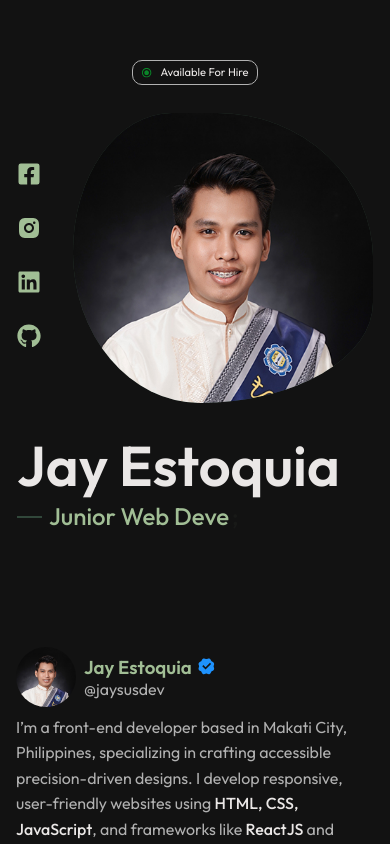
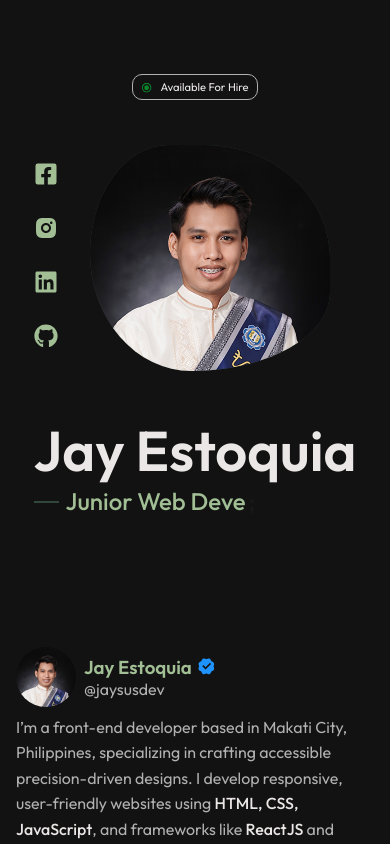
Before and after one commit to Jaysus-dev/jaysus-dev-portfoliov2, a React (Vite) app: page /profile in a window 390 px wide. Shown: the top 844 px of the page. Built offline with nearby package versions, Linux system fonts and the light colour scheme.

Commit message:
edited responsiveness

```diff
--- a/src/components/Aside/Aside.css
+++ b/src/components/Aside/Aside.css
@@ -89,9 +89,8 @@
 
 .aside__img {
   background: center/cover;
-  max-width: 250px;
+  max-width: 240px;
   width: 100%;
-  height: 100%;
   box-shadow: inset 0 0 0 2px rgb(49, 71, 58);
   animation: profile_animate 8s ease-in-out infinite 1s;
 }
@@ -209,6 +208,7 @@
   .aside__wrapper {
     display: grid;
     grid-template-columns: repeat(1, 1fr);
+    gap: 0.5rem;
   }
   .aside__mid {
     display: flex;
@@ -216,12 +216,4 @@
     align-items: center;
     gap: 0rem;
   }
-  .aside__img {
-    background: center/cover;
-    max-width: 300px;
-    width: 100%;
-    height: 100%;
-    box-shadow: inset 0 0 0 2px rgb(49, 71, 58);
-    animation: profile_animate 8s ease-in-out infinite 1s;
-  }
 }
```
